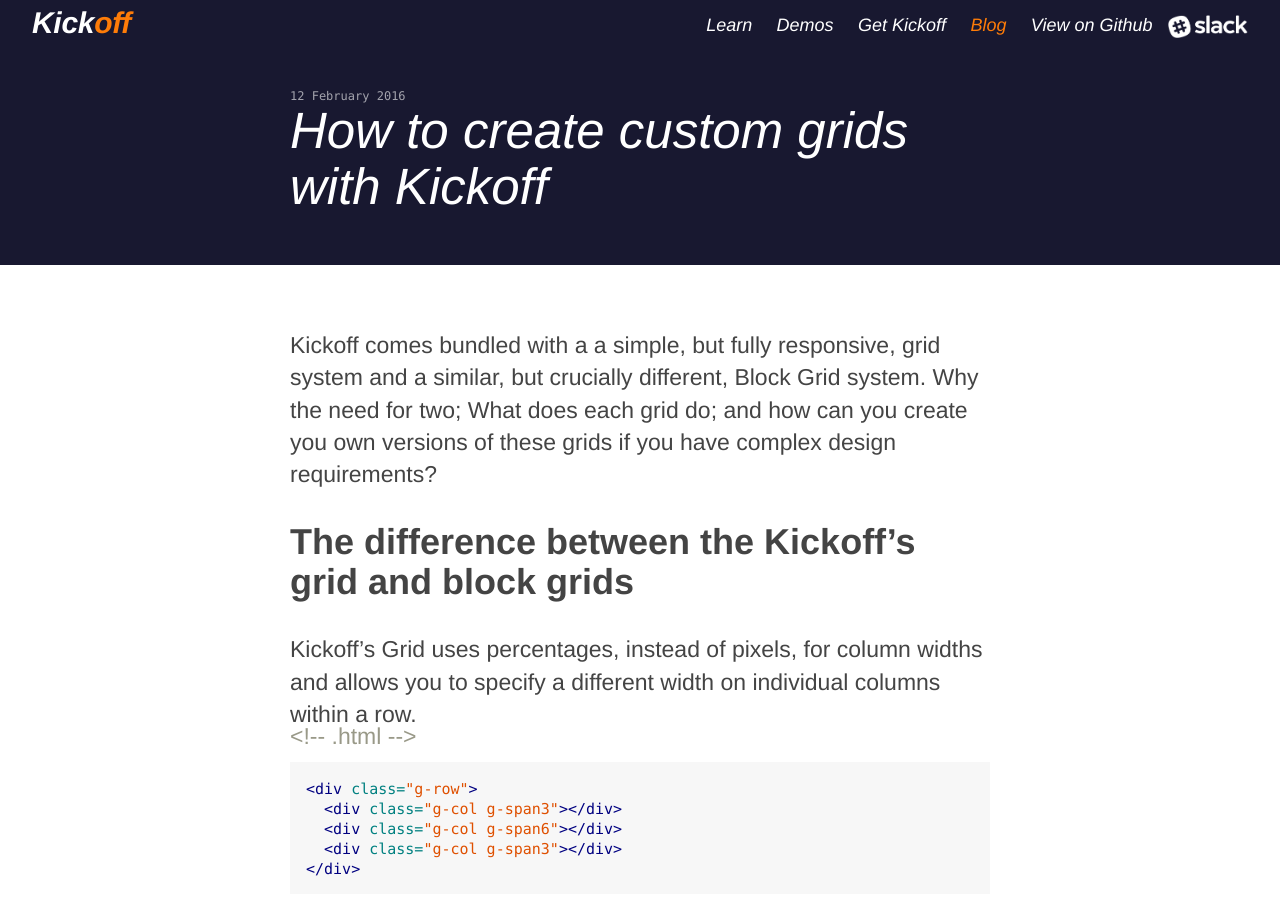
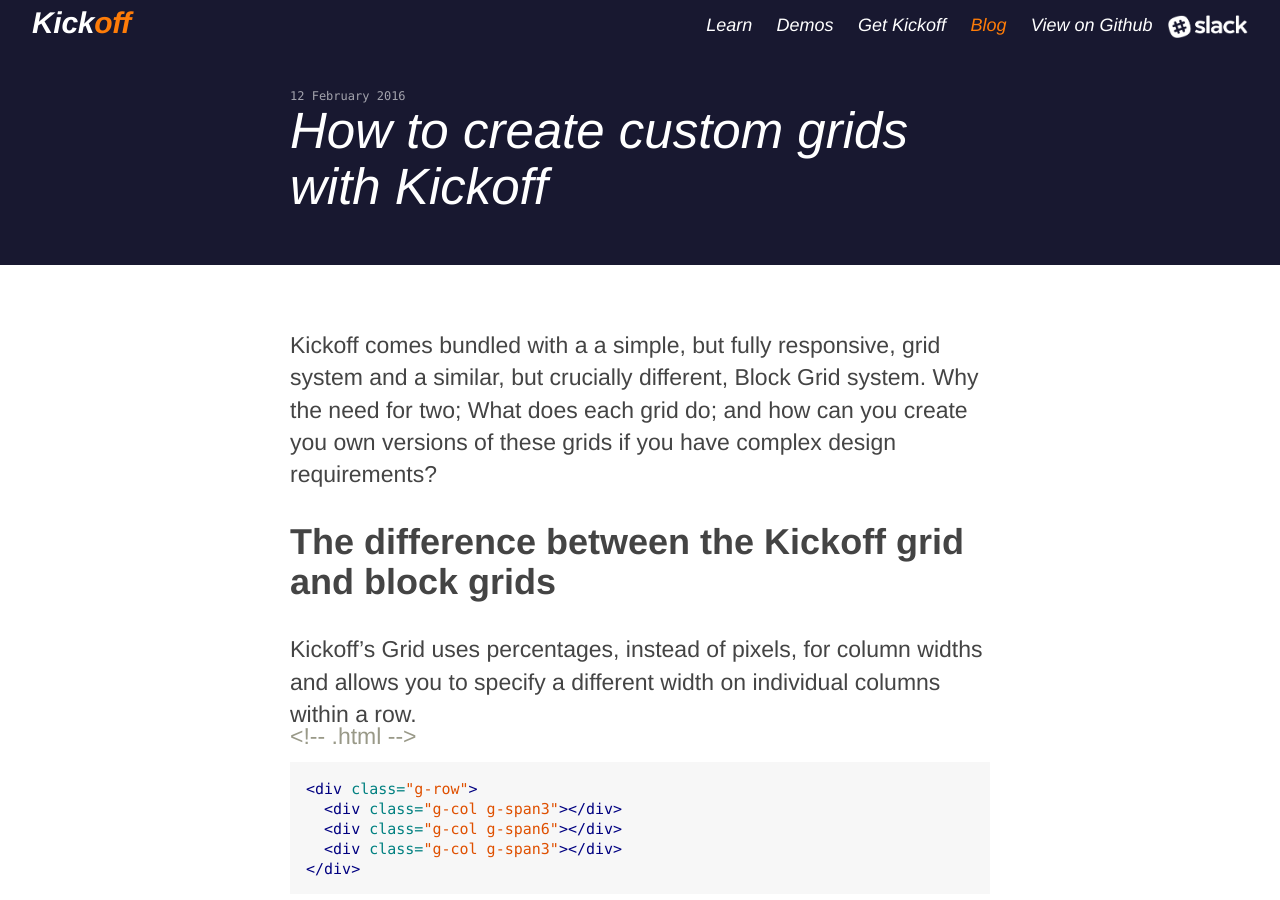
Before and after one commit to TryKickoff/trykickoff.github.io, a Jekyll site: the page built from _posts/2016-02-12-how-to-create-custom-grids-with-kickoff.md, in a window 1280 px wide and 900 px high. Built offline with Jekyll 4.4.1, drawn with Linux system fonts in a browser that asks for light colours; comment, search, counter and statistics services are not loaded.

Commit message:
fix spelling

````diff
--- a/_posts/2016-02-12-how-to-create-custom-grids-with-kickoff.md
+++ b/_posts/2016-02-12-how-to-create-custom-grids-with-kickoff.md
@@ -6,7 +6,7 @@
 ---
 Kickoff comes bundled with a a simple, but fully responsive, grid system and a similar, but crucially different, Block Grid system. Why the need for two; What does each grid do; and how can you create you own versions of these grids if you have complex design requirements?
 
-## The difference between the Kickoff’s grid and block grids
+## The difference between the Kickoff grid and block grids
 Kickoff’s Grid uses percentages, instead of pixels, for column widths and allows you to specify a different width on individual columns within a row.
 
 ```html
````
